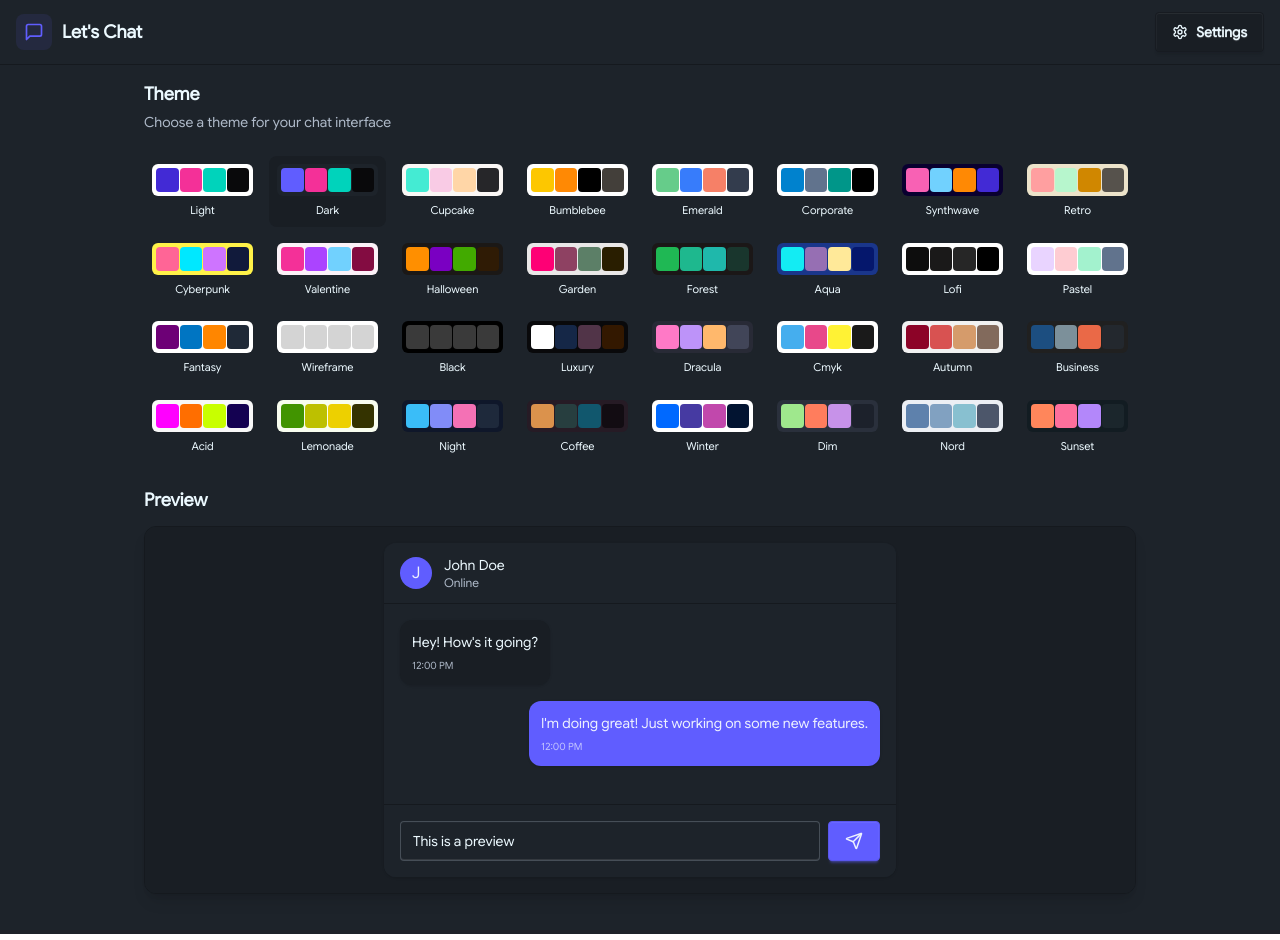
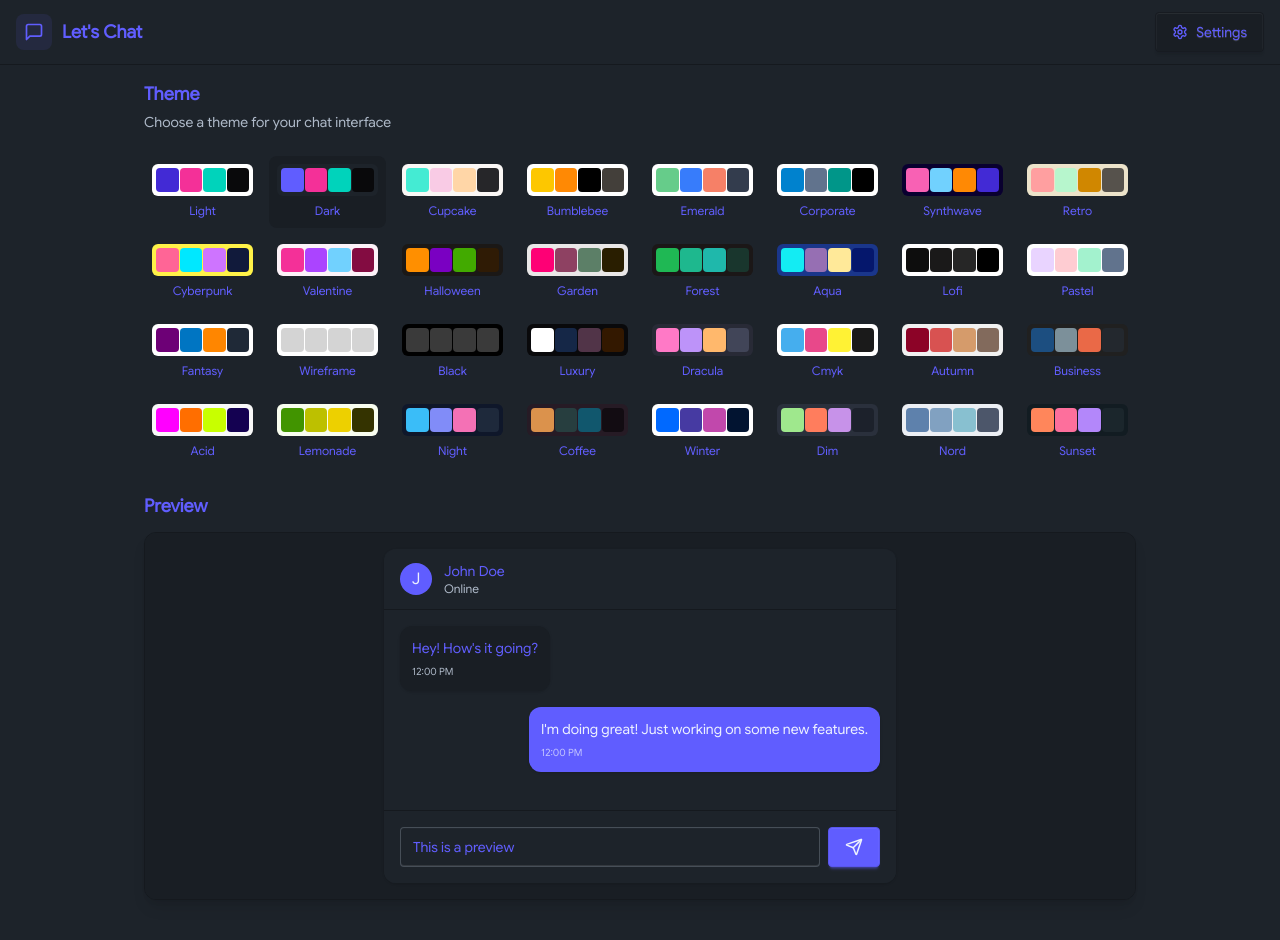
Before and after one commit to Premium07/MERN_ChatAPP, a React (Vite) app in the folder frontend/: page /settings in a window 1280 px wide. Built offline with nearby package versions, Linux system fonts and the light colour scheme; no server answers.

Commit message:
style: improve UI consistency and accessibility across components

```diff
--- a/frontend/src/App.jsx
+++ b/frontend/src/App.jsx
@@ -15,7 +15,7 @@ const App = () => {
   const { authUser, checkAuth, isCheckingAuth, onlineUsers } = useAuthStore();
   const { theme } = useThemeStore();
 
-  console.log({onlineUsers});
+  console.log({ onlineUsers });
 
   useEffect(() => {
     checkAuth();
@@ -30,7 +30,12 @@ const App = () => {
   }
 
   return (
-    <main data-theme={theme}>
+    <main
+      data-theme={theme}
+      className={`${theme == "luxury" ? "" : "text-primary"} || ${
+        theme == "black" ? "text-white" : ""
+      } || ${theme == "wireframe" ? "text-zinc-800" : ""}`}
+    >
       <Navbar />
       <Routes>
         <Route
--- a/frontend/src/components/ChatContainer.jsx
+++ b/frontend/src/components/ChatContainer.jsx
@@ -69,7 +69,7 @@ const ChatContainer = () => {
                     src={
                       message.senderId === authUser._id
                         ? authUser.profilePic || "/avatar.png"
-                        : selectedUser.profilePic
+                        : selectedUser.profilePic || "/avatar.png"
                     }
                     alt="profile_pic"
                   />
@@ -80,7 +80,7 @@ const ChatContainer = () => {
                   {formatMessageTime(message.createdAt)}
                 </time>
               </div>
-              <div className="chat-bubble flex flex-col">
+              <div className="chat-bubble flex flex-col bg-primary">
                 {message.image && (
                   <img
                     src={message.image}
@@ -89,7 +89,9 @@ const ChatContainer = () => {
                   />
                 )}
 
-                {message.text && <p>{message.text}</p>}
+                {message.text && (
+                  <p className="text-primary-content">{message.text}</p>
+                )}
               </div>
             </div>
           );
--- a/frontend/src/components/MessageInput.jsx
+++ b/frontend/src/components/MessageInput.jsx
@@ -72,7 +72,7 @@ const MessageInput = () => {
         <div className="flex-1 flex gap-2">
           <input
             type="text"
-            className="w-full input input-bordered rounded-lg input-sm sm:input-md"
+            className="w-full input border border-primary rounded-lg input-sm sm:input-md outline-none"
             placeholder="Type a message..."
             value={text}
             onChange={(e) => setText(e.target.value)}
@@ -81,7 +81,7 @@ const MessageInput = () => {
           <input
             type="file"
             accept="image/*"
-            className="hidden"
+            className="hidden outline-none"
             ref={fileInputRef}
             onChange={handleImageSelect}
           />
@@ -92,15 +92,15 @@ const MessageInput = () => {
             }`}
             onClick={() => fileInputRef.current?.click()}
           >
-            <Image size={20} />
+            <Image size={20} className="text-primary"/>
           </button>
         </div>
         <button
           type="submit"
-          className="btn btn-circle"
+          className="btn btn-circle bg-primary flex items-center justify-center"
           disabled={!text.trim() && !previewImage}
         >
-          <Send size={20} />
+          <Send size={20} className="text-primary"/>
         </button>
       </form>
     </section>
--- a/frontend/src/components/Navbar.jsx
+++ b/frontend/src/components/Navbar.jsx
@@ -1,55 +1,103 @@
 import { Link } from "react-router-dom";
 import { useAuthStore } from "../store/useAuthStore";
-import { LogOut, MessageSquare, Settings, User } from "lucide-react";
+import { LogOut, MessageSquare, Settings } from "lucide-react";
+import { useThemeStore } from "../store/useThemeStore";
 
 const Navbar = () => {
   const { logout, authUser } = useAuthStore();
+  const { theme } = useThemeStore();
 
   return (
     <header
-      className="bg-base-100 border-b border-base-300 fixed w-full top-0 z-40
-    backdrop-blur-lg bg-opacity-90"
+      className={`bg-base-100 border-b border-base-300 fixed w-full top-0 z-40
+    backdrop-blur-lg bg-opacity-90`}
     >
       <div className="container mx-auto px-4 h-16">
-        <div className="flex items-center justify-between h-full">
+        <div
+          className={`flex items-center justify-between h-full ${
+            theme == "black" ? "text-white" : "text-primary"
+          } || ${theme == "wireframe" ? "text-zinc-800" : "text-primary"}`}
+        >
           <div className="flex items-center gap-8">
             <Link
               to="/"
               className="flex items-center gap-2.5 hover:opacity-80 transition-all"
             >
               <div className="size-9 rounded-lg bg-primary/10 flex items-center justify-center">
-                <MessageSquare className="w-5 h-5 text-primary" />
+                <MessageSquare className="w-5 h-5" />
               </div>
               <h1 className="text-lg font-bold">Let&apos;s Chat</h1>
             </Link>
           </div>
 
-          <div className="flex items-center gap-2">
+          <nav className={`flex items-center gap-2`}>
             <Link
               to={"/settings"}
               className={`
-              btn gap-2 transition-colors
-
-              `}
+              btn gap-2 transition-colors `}
             >
-              <Settings className="w-4 h-4" />
-              <span className="hidden sm:inline">Settings</span>
+              <Settings
+                className={`w-4 h-4 ${
+                  theme == "black" ? "text-white" : "text-primary"
+                } || ${
+                  theme == "wireframe" ? "text-zinc-800" : "text-primary"
+                }`}
+              />
+              <span
+                className={`hidden sm:inline font-normal text-primary ${
+                  theme == "black" ? "text-white" : "text-primary"
+                } || ${
+                  theme == "wireframe" ? "text-zinc-800" : "text-primary"
+                }`}
+              >
+                Settings
+              </span>
             </Link>
 
             {authUser && (
               <>
                 <Link to={"/profile"} className={`btn gap-2`}>
-                  <User className="size-5" />
-                  <span className="hidden sm:inline">Profile</span>
+                  <div className="">
+                    <img
+                      src={authUser?.profilePic}
+                      className="rounded-full size-8 object-cover"
+                    />
+                  </div>
+                  <span
+                    className={`hidden sm:inline font-normal text-primary capitalize ${
+                      theme == "black" ? "text-white" : "text-primary"
+                    } || ${
+                      theme == "wireframe" ? "text-zinc-800" : "text-primary"
+                    }`}
+                  >
+                    {authUser?.fullName}
+                  </span>
                 </Link>
 
-                <button className="flex gap-2 items-center cursor-pointer btn" onClick={logout}>
-                  <LogOut className="size-5" />
-                  <span className="hidden sm:inline">Logout</span>
+                <button
+                  className="flex gap-2 items-center cursor-pointer btn"
+                  onClick={logout}
+                >
+                  <LogOut
+                    className={`size-5 ${
+                      theme == "black" ? "text-white" : "text-primary"
+                    } || ${
+                      theme == "wireframe" ? "text-zinc-800" : "text-primary"
+                    }`}
+                  />
+                  <span
+                    className={`hidden sm:inline font-normal ${
+                      theme == "black" ? "text-white" : "text-primary"
+                    } || ${
+                      theme == "wireframe" ? "text-zinc-800" : "text-primary"
+                    }`}
+                  >
+                    Logout
+                  </span>
                 </button>
               </>
             )}
-          </div>
+          </nav>
         </div>
       </div>
     </header>
--- a/frontend/src/components/NoChatSelected.jsx
+++ b/frontend/src/components/NoChatSelected.jsx
@@ -17,8 +17,8 @@ const NoChatSelected = () => {
         </div>
 
         {/* Welcome Text */}
-        <h2 className="text-2xl font-bold">Welcome to Let&apos;s Chat!</h2>
-        <p className="text-base-content/60">
+        <h2 className="text-2xl font-bold text-center">Welcome to Let&apos;s Chat!</h2>
+        <p className="text-base-content/60 text-center">
           Select a conversation from the sidebar to start chatting
         </p>
       </div>
--- a/frontend/src/pages/ProfilePage.jsx
+++ b/frontend/src/pages/ProfilePage.jsx
@@ -61,7 +61,7 @@ const ProfilePage = () => {
                 />
               </label>
             </div>
-            <p className="text-sm text-zinc-400">
+            <p className="text-sm text-primary">
               {isUpdatingProfile
                 ? "Uploading..."
                 : "Click the camera icon to update your photo"}
@@ -70,21 +70,21 @@ const ProfilePage = () => {
 
           <div className="space-y-4 px-4">
             <div className="space-y-2">
-              <div className="text-sm text-zinc-400 flex items-center gap-2">
+              <div className="text-sm text-primary flex items-center gap-2">
                 <User className="w-4 h-4" />
                 Full Name
               </div>
-              <p className="px-4 py-2.5 bg-base-200 rounded-lg border">
+              <p className="px-4 py-2.5 bg-base-200 rounded-lg border text-gray-500">
                 {authUser?.fullName}
               </p>
             </div>
 
             <div className="space-y-1">
-              <div className="text-sm text-zinc-400 flex items-center gap-2">
+              <div className="text-sm text-primary flex items-center gap-2">
                 <Mail className="w-4 h-4" />
                 Email Address
               </div>
-              <p className="px-4 py-2.5 bg-base-200 rounded-lg border">
+              <p className="px-4 py-2.5 bg-base-200 rounded-lg border text-gray-500">
                 {authUser?.email}
               </p>
             </div>
--- a/frontend/src/pages/SettingsPage.jsx
+++ b/frontend/src/pages/SettingsPage.jsx
@@ -47,7 +47,7 @@ const SettingsPage = () => {
                   <div className="rounded bg-neutral"></div>
                 </div>
               </div>
-              <span className="text-[11px] font-medium truncate w-full text-center">
+              <span className="text-[12px] font-normal truncate w-full text-center">
                 {t.charAt(0).toUpperCase() + t.slice(1)}
               </span>
             </button>
```
Also changed, not shown: frontend/src/components/ChatHeader.jsx (+37 -3 lines).
